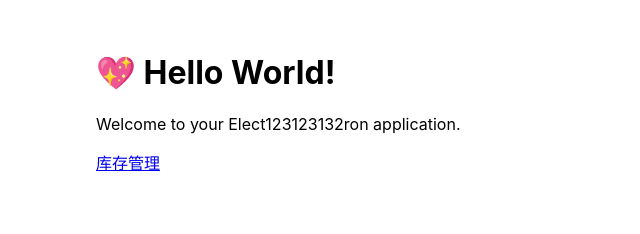
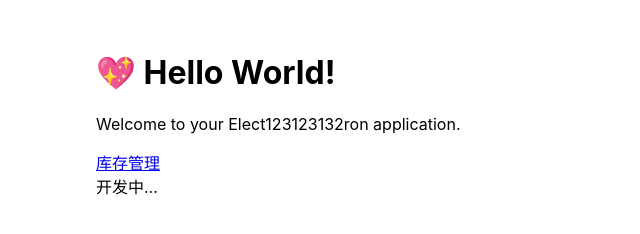
Before and after one commit to 2wJHeimanba/electronNavtiveApp, an Electron app: page src/index.html in a window 800 px wide. Shown: the full height of the page, 0-640 px from the left. Drawn offline with Linux system fonts and the light colour scheme.

Commit message:
提交github测试

```diff
--- a/src/index.html
+++ b/src/index.html
@@ -9,5 +9,6 @@
     <h1>💖 Hello World!</h1>
     <p>Welcome to your Elect123123132ron application.</p>
     <a href="./pages/inventory.html">库存管理</a>
+    <div>开发中...</div>
   </body>
 </html>
```
